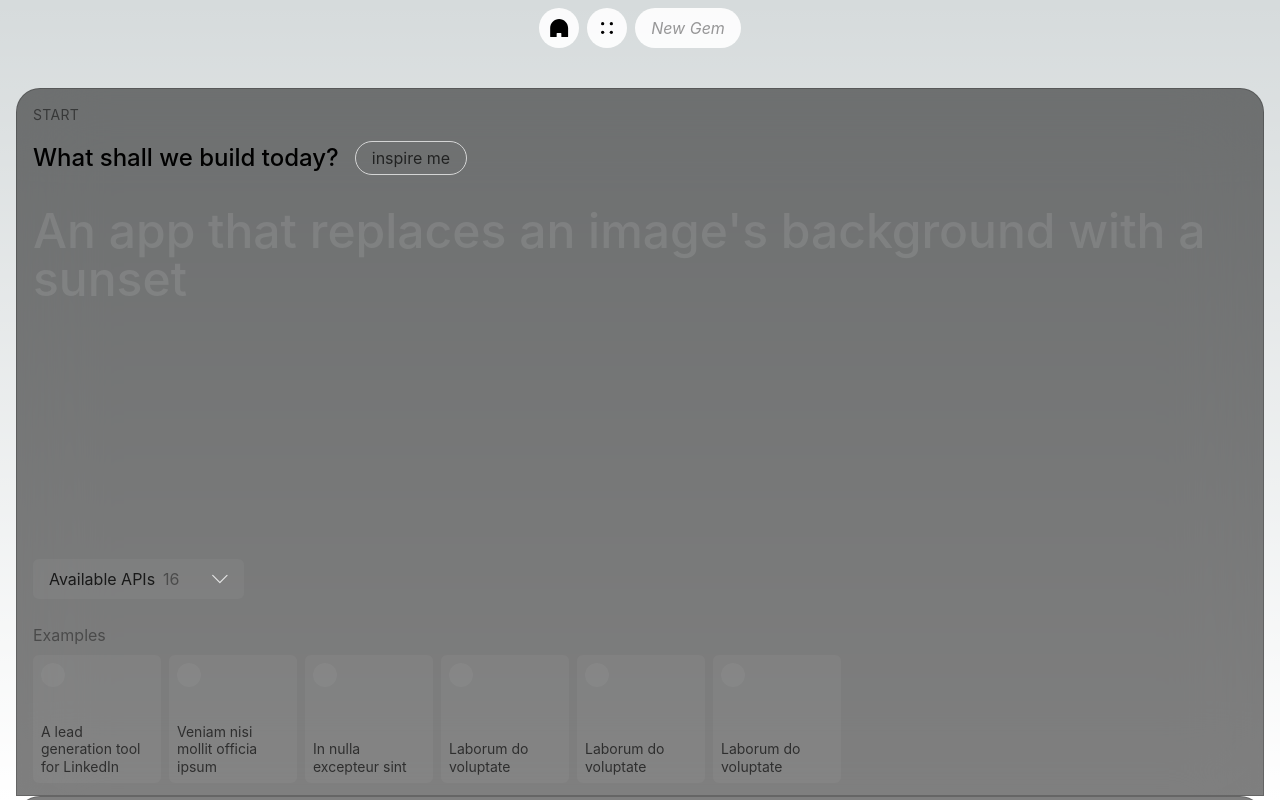
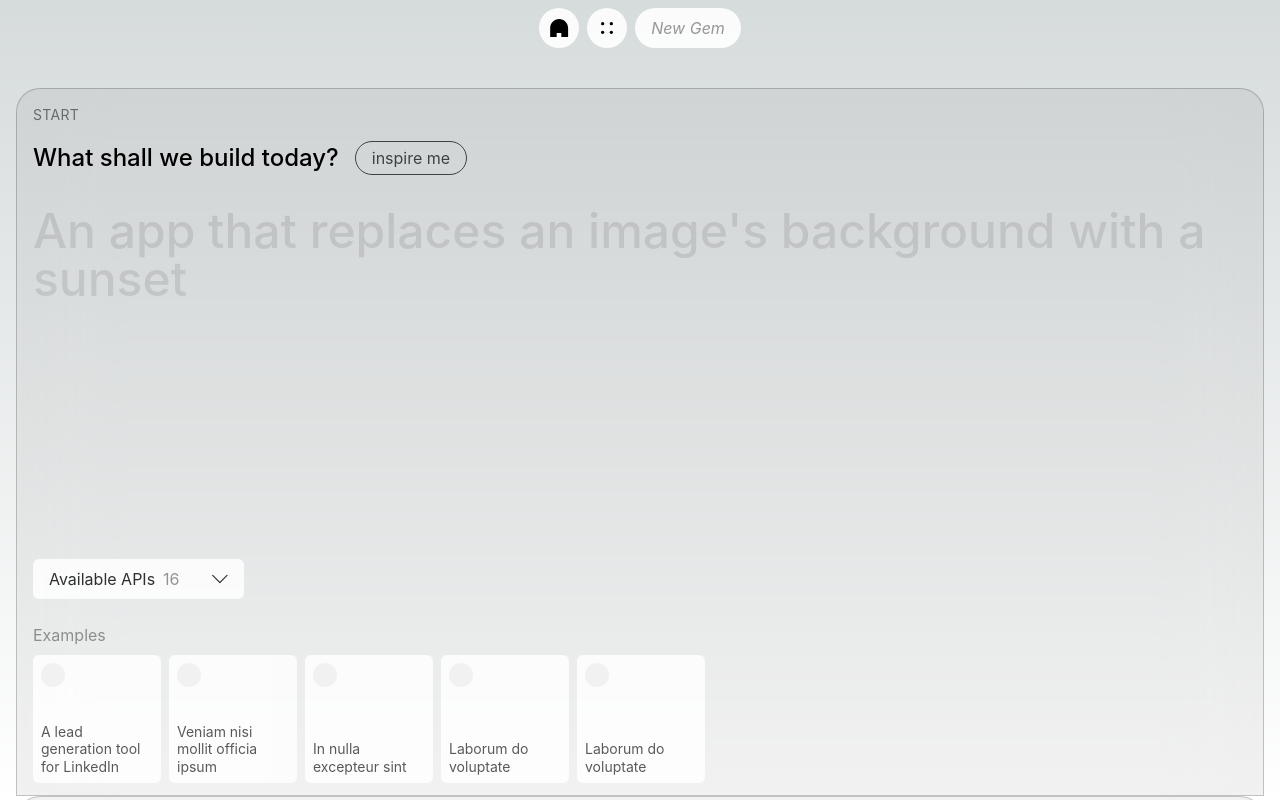
Before and after one commit to richcahill/agemo, a Next.js app: page /gem/1 in a window 1280 px wide. Built offline with nearby package versions, Linux system fonts and the light colour scheme.

Commit message:
light mode styling :)

```diff
--- a/src/components/build_steps/Scope.jsx
+++ b/src/components/build_steps/Scope.jsx
@@ -4,8 +4,8 @@ import Chevron from '@/components/icons/Chevron';
 
 let ExampleCard = ({ title, children }) => {
   return (
-    <div className='flex flex-col justify-between items-start aspect-square h-32 bg-white/5 rounded-md p-2 opacity-80 hover:opacity-100 transition-opacity cursor-pointer'>
-      <div className='aspect-square h-6 rounded-full bg-white/5'></div>
+    <div className='flex flex-col justify-between items-start aspect-square h-32 bg-white dark:bg-white/5 rounded-md p-2 opacity-80 hover:opacity-100 transition-opacity cursor-pointer'>
+      <div className='aspect-square h-6 rounded-full bg-black/5 dark:bg-white/5'></div>
       <div className='text-sm leading-tight opacity-80'>{title}</div>
     </div>
   );
@@ -15,7 +15,6 @@ let examples = [
   { title: 'A lead generation tool for LinkedIn', icon: 'test' },
   { title: 'Veniam nisi mollit officia ipsum', icon: 'test' },
   { title: 'In nulla excepteur sint', icon: 'test' },
-  { title: 'Laborum do voluptate', icon: 'test' },
   { title: 'Laborum do voluptate', icon: 'test' },
   { title: 'Laborum do voluptate', icon: 'test' },
 ];
@@ -28,12 +27,12 @@ export default function Scope() {
       <div className='flex flex-col gap-8 items-start'>
         <div className='flex gap-4 items-center'>
           <div className='text-2xl font-medium'>What shall we build today?</div>
-          <div className='border border-white rounded-full flex items-center px-4 py-1 opacity-70 hover:opacity-100 cursor-pointer transition-opacity'>
+          <div className='border border-black dark:border-white rounded-full flex items-center px-4 py-1 opacity-70 hover:opacity-100 cursor-pointer transition-opacity'>
             inspire me
           </div>
         </div>
         <TextareaAutosize
-          className='text-5xl bg-transparent font-medium resize-none placeholder-white/10 outline-none w-full'
+          className='text-5xl bg-transparent font-medium resize-none placeholder-black/10 dark:placeholder-white/10 outline-none w-full'
           placeholder="An app that replaces an image's background with a sunset"
           value={prompt}
           resize={false}
@@ -47,12 +46,12 @@ export default function Scope() {
       </div>
       <div className='flex flex-col gap-6'>
         <div className='flex'>
-          <div className='bg-white/5 px-4 py-2 rounded-md flex gap-8 items-center opacity-80 cursor-pointer hover:opacity-100 transition-opacity'>
+          <div className='bg-white dark:bg-white/5 px-4 py-2 rounded-md flex gap-8 items-center opacity-80 cursor-pointer hover:opacity-100 transition-opacity'>
             <div className='flex gap-2'>
               <div>Available APIs</div>
               <div className='opacity-50'>16</div>
             </div>
-            <Chevron className='h-4 w-4 fill-white' />
+            <Chevron className='h-4 w-4 fill-black dark:fill-white' />
           </div>
         </div>
         <div className='flex flex-col gap-2'>
--- a/src/pages/gem/[id].jsx
+++ b/src/pages/gem/[id].jsx
@@ -77,7 +77,7 @@ export default function Home() {
               height: containerHeight - 20,
               transform: `scale(${transforms[index]?.scale}) translateY(${transforms[index]?.translateY}px)`,
             }}
-            className='w-full bg-black/50 dark:bg-white/5 p-4 rounded-t-3xl sticky top-0 transition-transform origin-top border border-black/20 dark:border-white/20 backdrop-blur-2xl'
+            className='w-full bg-black/5 dark:bg-white/5 p-4 rounded-t-3xl sticky top-0 transition-transform origin-top border border-black/20 dark:border-white/20 backdrop-blur-2xl'
           >
             <div className='text-sm uppercase tracking-wide text-black dark:text-white opacity-50'>
               {step.title}
```
